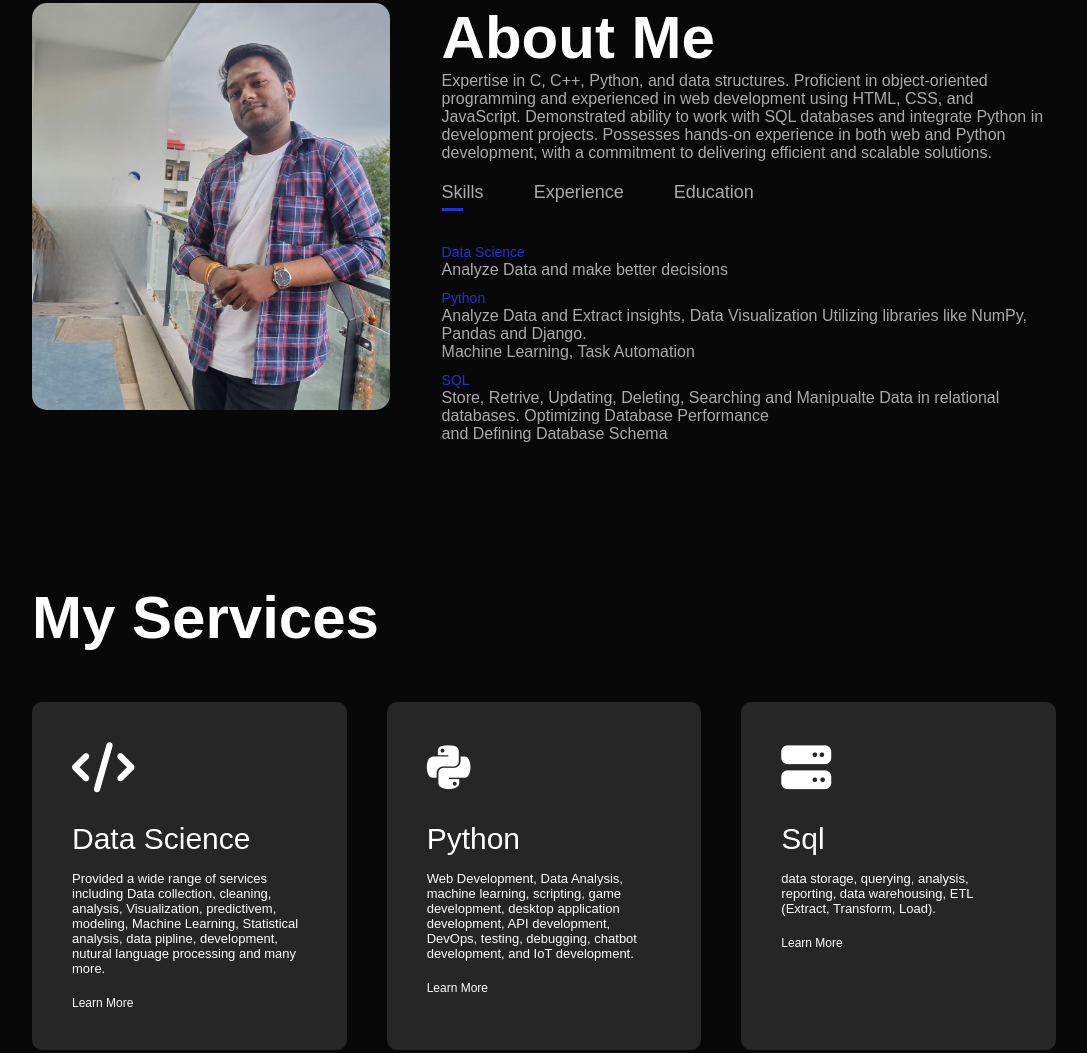
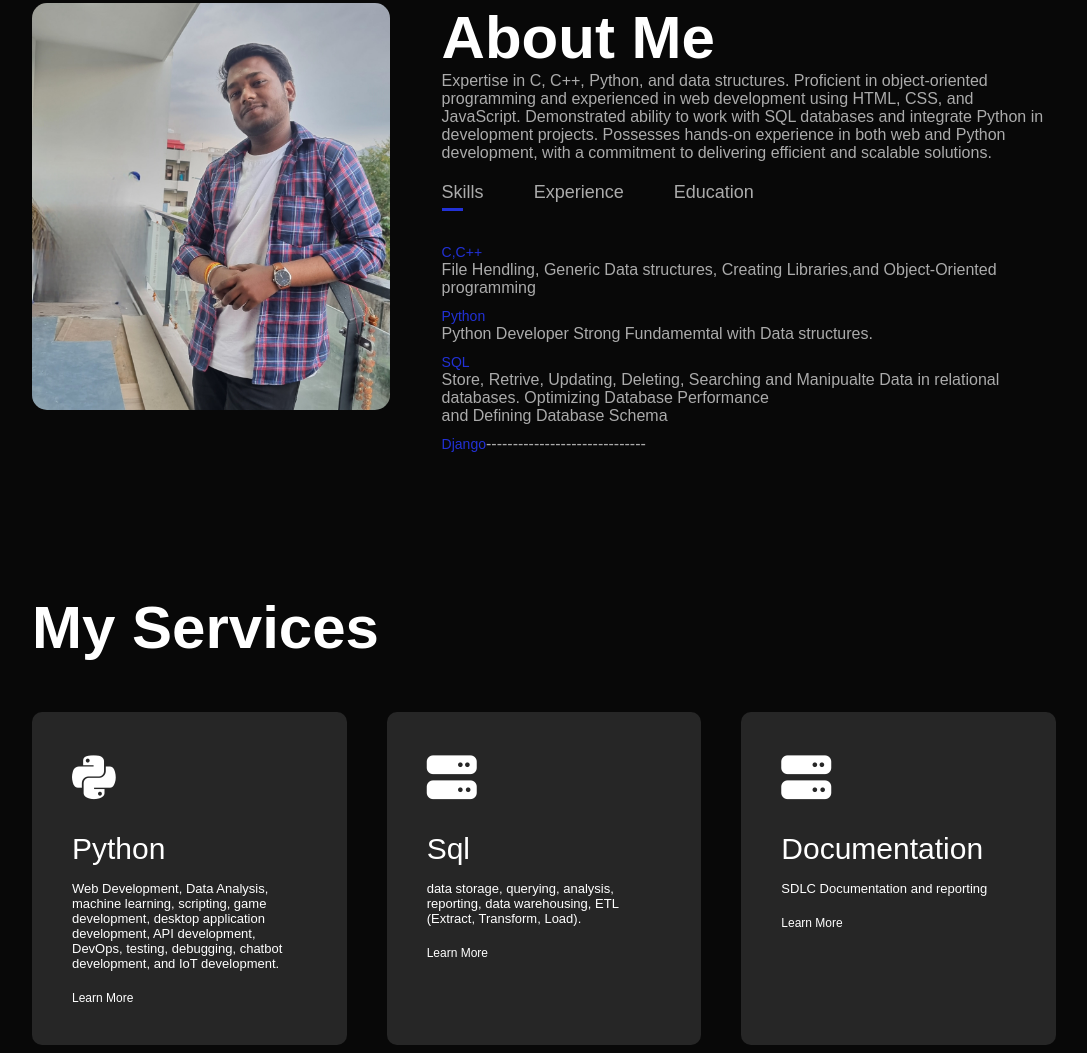
Before and after one commit to Chiragslnk/portfolio, a plain HTML site: page index.html in a window 1280 px wide. Shown: the part 887-1940 px from the top of the page, without its empty margins (96-1183 px from the left). Drawn offline with Linux system fonts and the light colour scheme.

```diff
--- a/index.html
+++ b/index.html
@@ -28,7 +28,7 @@
 
             </nav>
             <div class="header-text">
-                <p>Data Science</p>
+                <p>Python Developer</p>
                 <h1>Hi, I'm <span>Chirag</span><br>Solanki from India</h1>
             </div>
         </div>
@@ -59,9 +59,10 @@
 
                     <div class="tab-contents active-tab" id="skills">
                         <ul>
-                            <li><span>Data Science</span><br>Analyze Data and make better decisions</li>
-                            <li><span>Python</span><br>Analyze Data and Extract insights, Data Visualization Utilizing libraries like NumPy, Pandas and Django.<br>Machine Learning, Task Automation</li>
+                            <li><span>C,C++</span><br>File Hendling, Generic Data structures, Creating Libraries,and Object-Oriented programming</li>
+                            <li><span>Python</span><br>Python Developer Strong Fundamemtal with Data structures.</li>
                             <li><span>SQL</span><br>Store, Retrive, Updating, Deleting, Searching and Manipualte Data in relational databases. Optimizing Database Performance<br>and Defining Database Schema</li>
+                            <li><span>Django</span>------------------------------<br></li>
                         </ul>
                     </div>
 
@@ -98,13 +99,6 @@
             <div class="services-list">
 
                 <div>
-                    <i class="fa-solid fa-code"></i>
-                    <h2>Data Science</h2>
-                    <p>Provided a wide range of services including Data collection, cleaning, analysis, Visualization, predictivem, modeling, Machine Learning, Statistical analysis, data pipline, development, nutural language processing and many more.</p>
-                    <a href="https://www.ibm.com/think/topics/data-science">Learn More</a>
-                </div>
-
-                <div>
                     <i class="fa-brands fa-python"></i>
                     <h2>Python</h2>
                     <p>Web Development, Data Analysis, machine learning, scripting, game development, desktop application development, API development, DevOps, testing, debugging, chatbot development, and IoT development.</p>
@@ -115,6 +109,13 @@
                     <i class="fa-solid fa-server"></i>
                     <h2>Sql</h2>
                     <p>data storage, querying, analysis, reporting, data warehousing, ETL (Extract, Transform, Load).</p>
+                    <a href="https://www.w3schools.com/sql/">Learn More</a>
+                </div>
+
+                <div>
+                    <i class="fa-solid fa-server"></i>
+                    <h2>Documentation</h2>
+                    <p>SDLC Documentation and reporting</p>
                     <a href="https://www.w3schools.com/sql/">Learn More</a>
                 </div>
 
```
